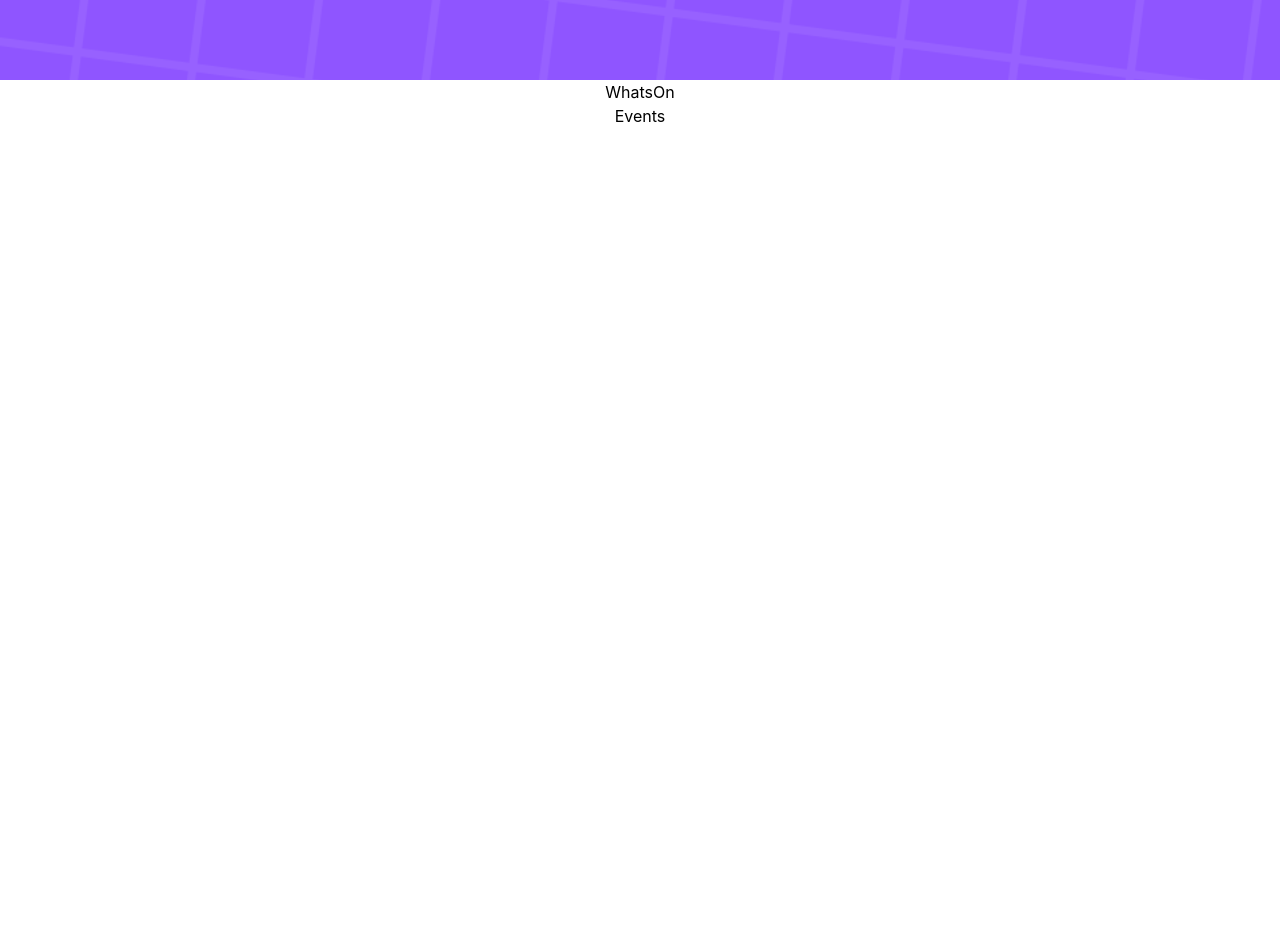
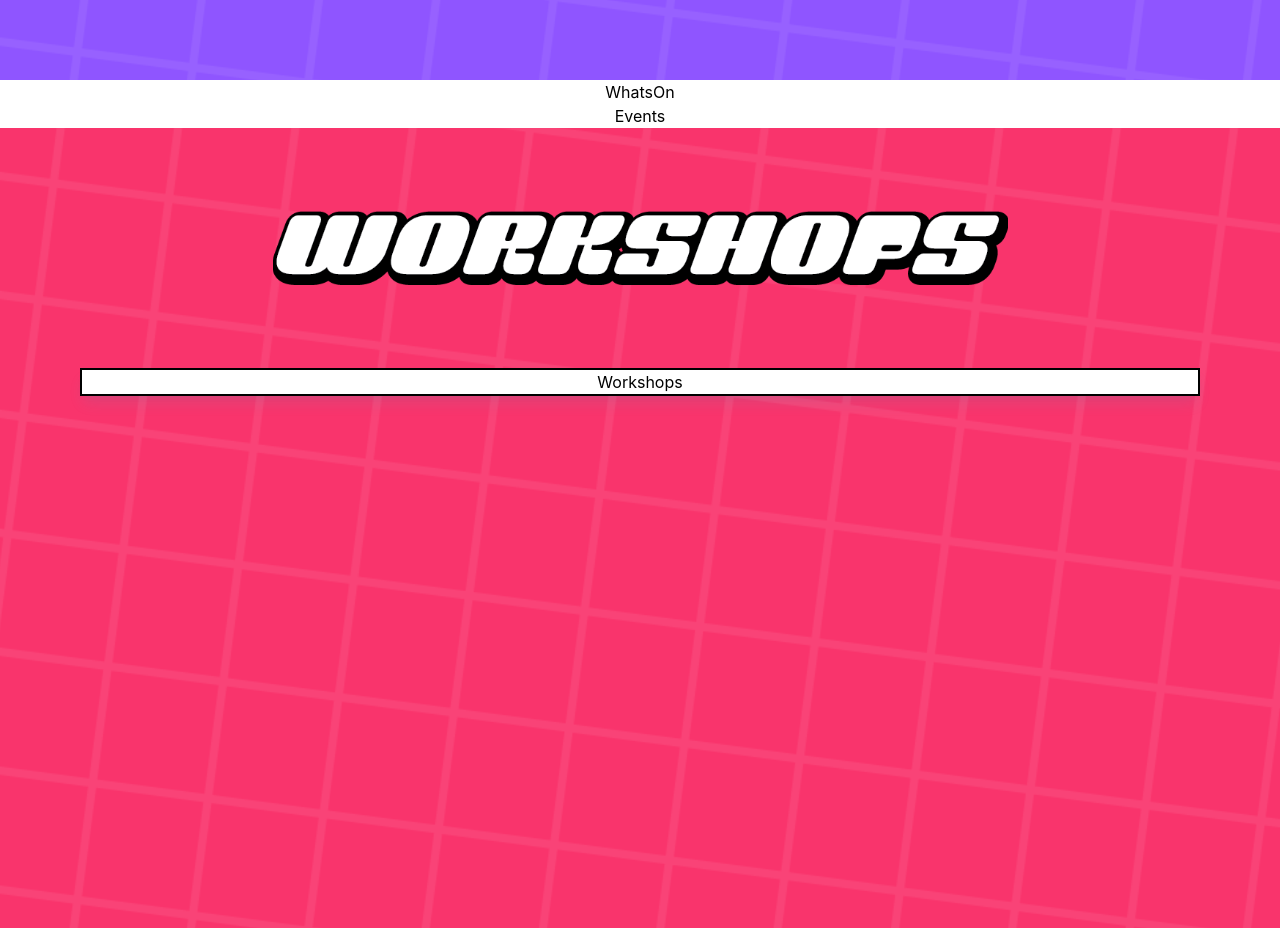
Before and after one commit to AnthonyChew/naf2023-front, a React (Create React App) app: page / in a window 1280 px wide. Shown: the part 740-1668 px from the top of the page. Before the commit the page ends 868 px from the top, so only its background shows below. Built offline with nearby package versions, Linux system fonts and the light colour scheme.

Commit message:
feature/workshop-header

```diff
--- a/src/HomePage/Home.js
+++ b/src/HomePage/Home.js
@@ -12,6 +12,7 @@ const Home = () => {
         <Landing></Landing>
         <WhatsOn></WhatsOn>
         <Events></Events>
+        <Workshops/>
     {/* <AppleHeader title="test"></AppleHeader>
     <div>PIKACHU</div> */}
     </div>
--- a/src/HomePage/Landing.js
+++ b/src/HomePage/Landing.js
@@ -7,7 +7,7 @@ const Landing = () => {
   return (
     <div class="min-h-screen bg-LandingPurple" style={{ backgroundImage: `url(${LandingBg})` }}>
 
-        <div class="m-5 border-solid border-2 border-black shadow-lg shadow-cyan-500/10">
+        <div class="m-5 border-solid border-2 border-black shadow-lg shadow-cyan-500/10 bg-gray">
             <AppleHeader title={"www.teaservideo.com"}></AppleHeader>
             <div>SADASDASDASDASD</div>
         </div>
--- a/src/HomePage/Workshops.js
+++ b/src/HomePage/Workshops.js
@@ -1,8 +1,16 @@
 import React from 'react'
+import AppleHeader from '../SharedPages/AppleHeader'
+import LandingBg from './svgs/landingbg.svg'
+import workshops_Logo from './svgs/workshops_Logo.svg'
 
 const Workshops = () => {
   return (
-    <div>Workshops</div>
+    <div class="min-h-screen bg-WorkshopRed p-20" style={{ backgroundImage: `url(${LandingBg})`}}>
+      <div class="mx-auto h-20 mb-20" style={{ backgroundImage: `url(${workshops_Logo})`, backgroundRepeat: 'no-repeat', backgroundPosition: 'center' }}/>
+      <div class="border-solid border-2 border-black shadow-lg shadow-cyan-500/10 bg-white">
+        Workshops
+      </div>
+    </div>
   )
 }
 
--- a/tailwind.config.js
+++ b/tailwind.config.js
@@ -7,7 +7,8 @@ module.exports = {
     extend: {
       colors: {
         'LandingPurple' : '#8f55ff',
-        'headerGray': '#DFE0E0'
+        'headerGray': '#DFE0E0',
+        'WorkshopRed': '#F9346C'
       }
     }
 
```
Also changed, not shown: src/HomePage/svgs/workshops_Logo.svg (added).
